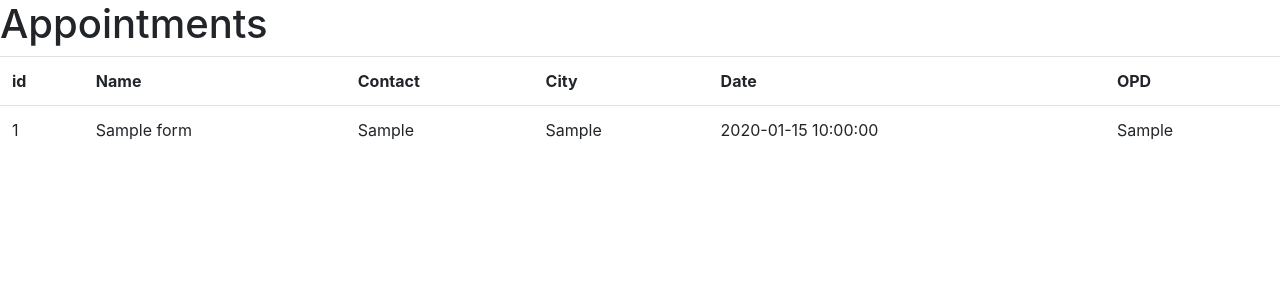
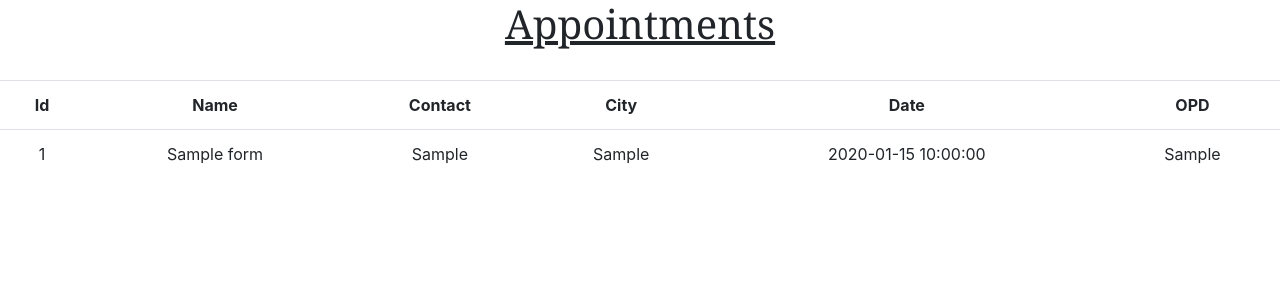
Before and after one commit to syedazhar5/abhinav, a PHP site: page /dashboard.php in a window 1280 px wide. Shown: the top 300 px of the page. Run offline with PHP 8.4, Linux system fonts and the light colour scheme; tables that the repository leaves empty or names only in its code hold one stand-in row (values such as "Sample post").

Commit message:
Body styling

```diff
--- a/dashboard.php
+++ b/dashboard.php
@@ -19,11 +19,12 @@ $result = $conn->query($sql);
     <link rel="stylesheet" href="https://cdn.jsdelivr.net/npm/@fortawesome/fontawesome-free@5.15.4/css/fontawesome.min.css">
 </head>
 
-<body>
-    <h1> Appointments </h1>
+<body style="text-align: center;">
+    <h1 style="font-family: Georgia, 'Times New Roman', Times, serif;"><u> Appointments </u></h1>
+    <br>
     <table class="table">
         <tr>
-            <th>id</th>
+            <th>Id</th>
             <th>Name</th>
             <th>Contact</th>
             <th>City</th>
```
